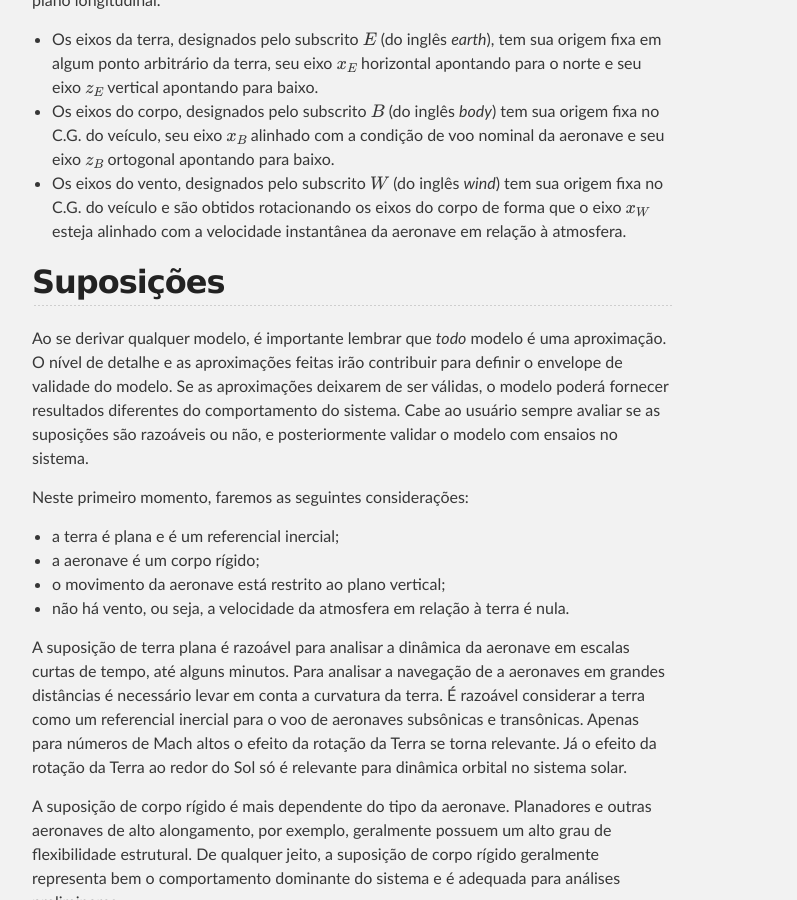
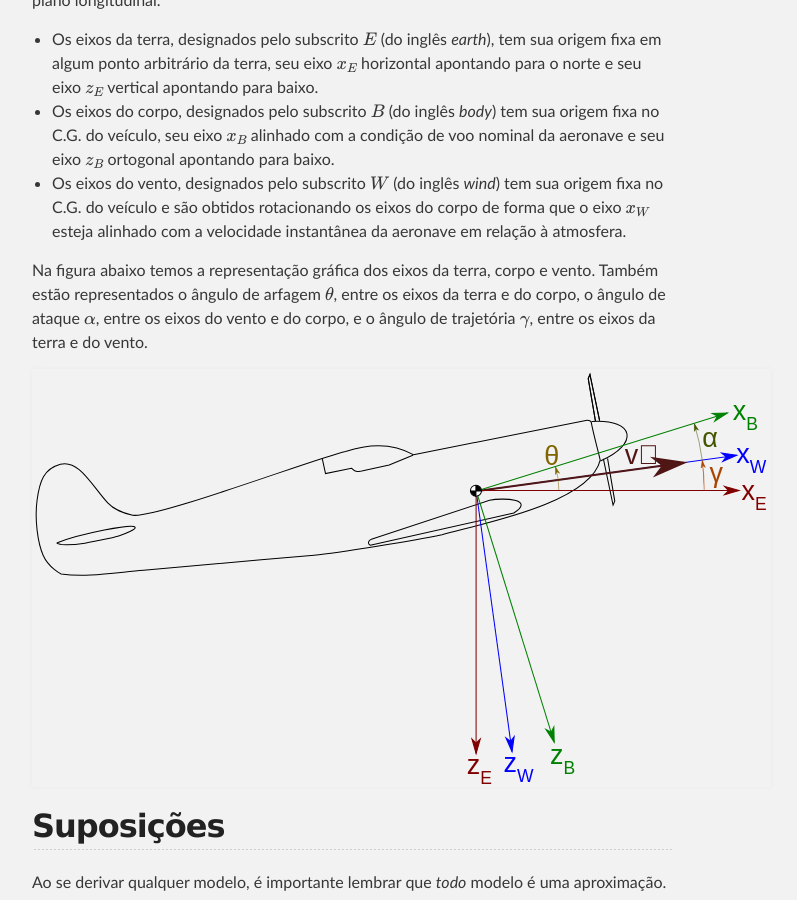
Before and after one commit to dimasad/dimasad.github.io.OLD, a Jekyll site: the page built from _aulas/mecvoo-long-eqmov.md, in a window 1280 px wide and 900 px high, scrolled down 617 px. Shown: the whole window, without its empty margins (288-1085 px from the left). Built offline with Jekyll 4.4.1, drawn with Linux system fonts in a browser that asks for light colours; formulas are drawn with MathJax 3.

Commit message:
Mais material nas equações do movimento longitudinal.

```diff
--- a/_aulas/mecvoo-long-eqmov.md
+++ b/_aulas/mecvoo-long-eqmov.md
@@ -28,6 +28,15 @@ de voo nominal da aeronave e seu eixo $$z_B$$ ortogonal apontando para baixo.
 sua origem fixa no C.G. do veículo e são obtidos rotacionando os eixos do corpo
 de forma que o eixo $$x_W$$ esteja alinhado com a velocidade instantânea da
 aeronave em relação à atmosfera.
+
+Na figura abaixo temos a representação gráfica dos eixos da terra, corpo e
+vento. Também estão representados o ângulo de arfagem $$\theta$$, entre os
+eixos da terra e do corpo, o ângulo de ataque $$\alpha$$, entre os eixos do
+vento e do corpo, e o ângulo de trajetória $$\gamma$$, entre os eixos da terra
+e do vento.
+
+![eixos-img]
+
 
 Suposições
 ----------
@@ -79,3 +88,5 @@ Equações do movimento translacional
 
 Equações do movimento rotacional
 --------------------------------
+
+[eixos-img]: /assets/images/eixos.svg
```
Also changed, not shown: assets/images/eixos.svg.
